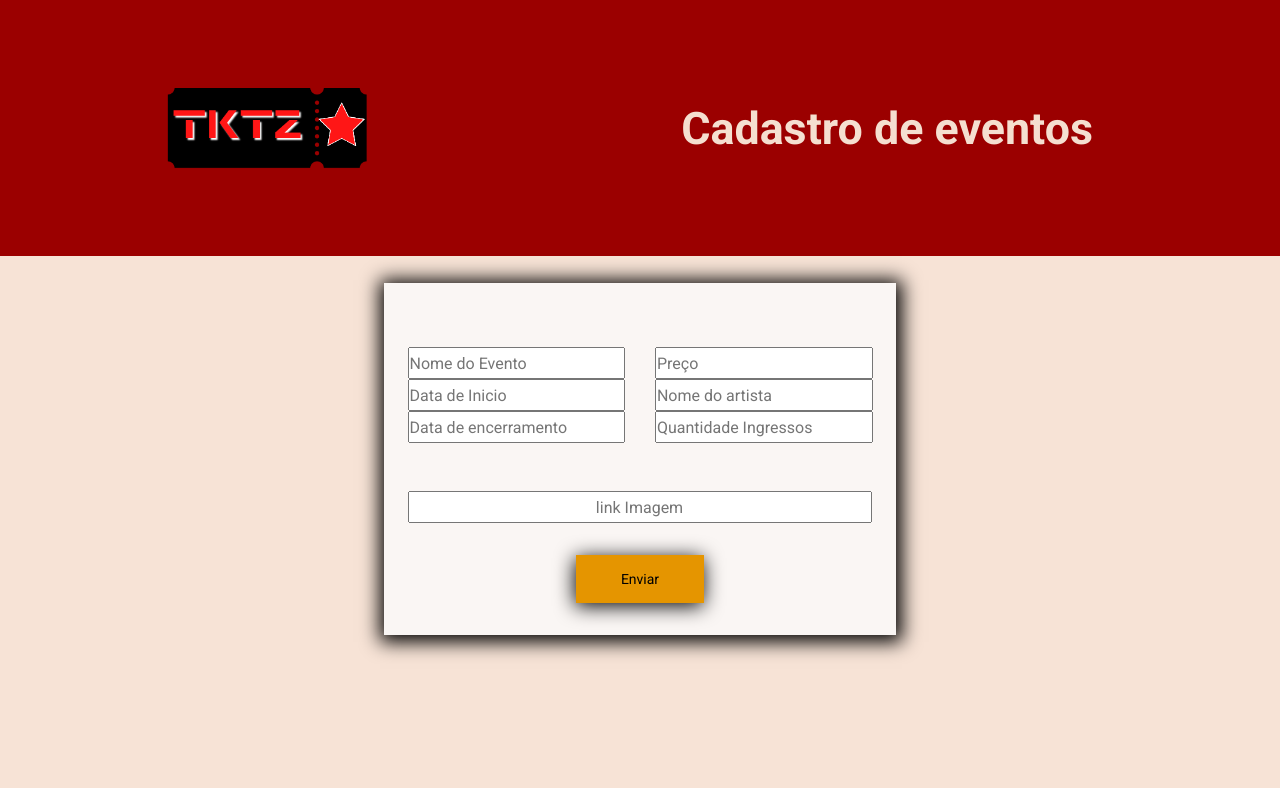
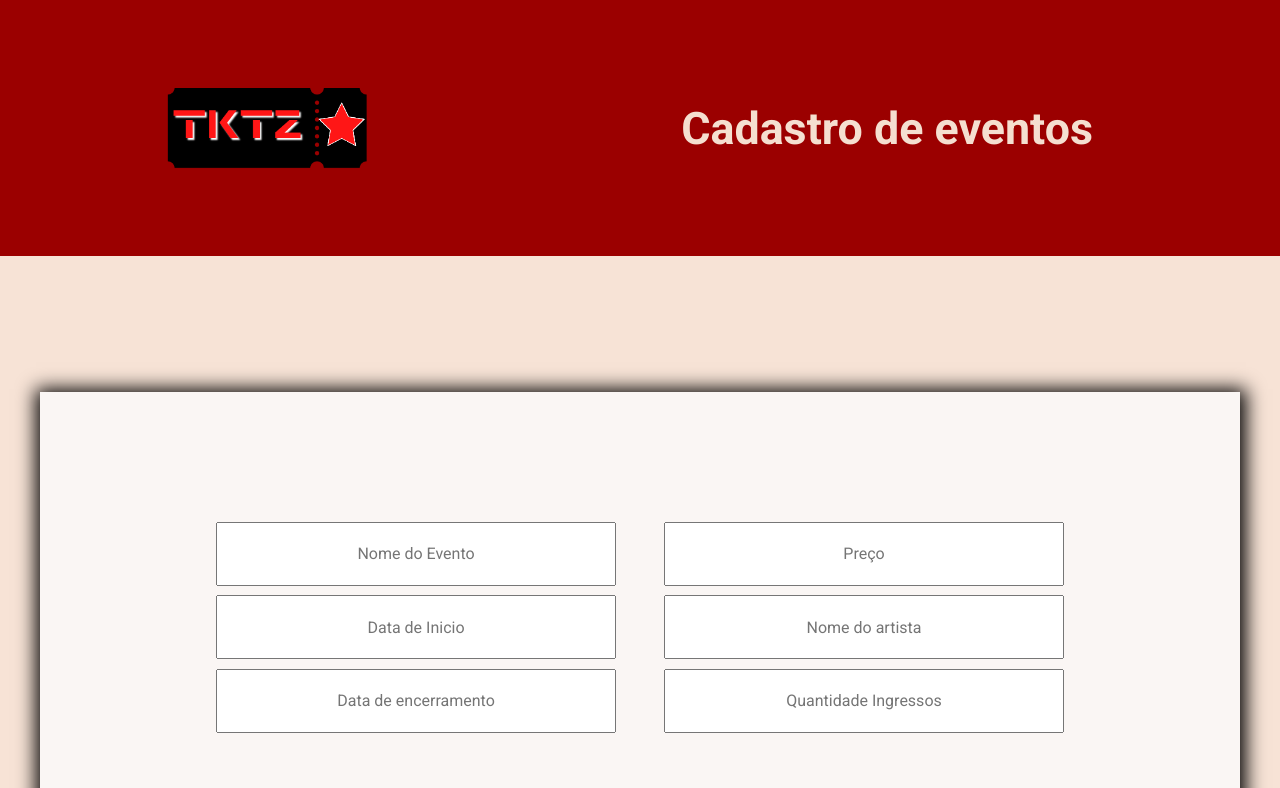
Before and after one commit to ucb-concorrente/projeto, a React (Create React App) app in the folder frontend/: page /event in a window 1280 px wide. Shown: the top 788 px of the page. Built offline with nearby package versions, Linux system fonts and the light colour scheme.

Commit message:
Fix: Tela de Evento

```diff
--- a/frontend/package.json
+++ b/frontend/package.json
@@ -20,7 +20,7 @@
     "react-router-dom": "^5.1.1",
     "react-scripts": "5.0.1",
     "react-svg": "^15.0.1",
-    "react-toastify": "^9.0.1",
+    "react-toastify": "^9.0.5",
     "sass": "^1.52.1",
     "web-vitals": "^2.1.0"
   },
--- a/frontend/src/components/EventForm/Form.js
+++ b/frontend/src/components/EventForm/Form.js
@@ -10,6 +10,7 @@ export function Form() {
   const [qntTikets, setQntTikets] = useState("");
   const [artist, setArtist] = useState("");
   const [banner, setBanner] = useState("");
+  const [showErrorMessage, setShowErrorMessage] = useState(false);
 
   function handleSubmit(e) {
     e.preventDefault();
@@ -23,6 +24,9 @@ export function Form() {
       qntTikets,
     };
     console.log(event);
+    const eventHasEmptyValue = validate(event);
+    console.log("event", eventHasEmptyValue);
+    if (!eventHasEmptyValue) {
       api
         .post("events/add/", event)
         .then((response) => {
@@ -31,9 +35,26 @@ export function Form() {
         .catch((error) => {
           throw new Error(error);
         });
+    } else {
+      setShowErrorMessage(true);
+      setTimeout(() => {
+        setShowErrorMessage(false);
+        console.log("Delayed for 2 second.");
+      }, 3000);
+    }
+  }
+
+  function validate(event) {
+    const isEmpty = !Object.values(event).some((x) => x !== null && x !== "");
+    return isEmpty;
   }
   return (
     <div className="container-event">
+      {showErrorMessage ? (
+        <p className="error">
+          Por favor, preencha todo o formulario para cadastrar um evento
+        </p>
+      ) : null}
       <form onSubmit={(event) => handleSubmit(event)}>
         <div className="columns">
           <div className="column-1">
@@ -91,9 +112,8 @@ export function Form() {
           value={banner}
           onChange={(valor) => setBanner(valor.target.value)}
         />
-
+        <button type="submit">Enviar</button>
       </form>
-        <button type="submit">Enviar</button>
     </div>
   );
 }
--- a/frontend/src/components/EventForm/styles.scss
+++ b/frontend/src/components/EventForm/styles.scss
@@ -1,42 +1,60 @@
-div.container-event{
+div.container-event {
   border: none;
   box-shadow: 1px 2px 18px 5px;
+  margin: 8.5rem auto;
+  height: 40rem;
+  width: 75rem;
+  display: flex;
+  align-items: center;
+  justify-content: center;
+  background-color: #faf6f4;
+  flex-direction: column;
+
+  @media screen and (min-width: 1366px) and (max-width: 1366px) and (min-height: 768px) and (max-height: 768px) {
     margin: 1.7rem auto;
     height: 22rem;
     width: 32rem;
+  }
+
+  form {
     display: flex;
     align-items: center;
-    justify-content: center;
-    background-color:#faf6f4;
     flex-direction: column;
+  }
 
-    input{
+  input {
+    height: 4rem;
+    width: 100%;
+    margin: 0.3rem 0;
+    font-size: 1rem;
+    color: rgb(34, 33, 33);
+    @media screen and (min-width: 1366px) and (max-width: 1366px) and (min-height: 768px) and (max-height: 768px) {
       height: 2rem;
       width: 29rem;
       font-size: 1rem;
-        color : rgb(34, 33, 33);
+    }
   }
 
-
-
-    .columns{
+  .columns {
     display: flex;
     justify-content: space-between;
-        width: 465px;
+    width: 53rem;
     margin-top: 2rem;
     margin-bottom: 3rem;
-        input{
+    input {
+      text-align: center;
+      width: 25rem;
+      display: flex;
+      @media screen and (min-width: 1366px) and (max-width: 1366px) and (min-height: 768px) and (max-height: 768px) {
         width: 13.6rem;
-            display: flex;
       }
-        .column-1{
+    }
+    .column-1 {
       display: flex;
       flex-direction: column;
-
-
     }
 
-        .colum-2{
+    .colum-2 {
       display: flex;
       flex-direction: column;
     }
@@ -52,7 +70,11 @@ button {
   margin-top: 2rem;
 }
 
-
-.banner{
+.banner {
   text-align: center;
 }
+
+.error {
+  color: red;
+  font-size: 1.7rem;
+}
--- a/frontend/src/components/HomeContent/Button/styles.scss
+++ b/frontend/src/components/HomeContent/Button/styles.scss
@@ -8,6 +8,7 @@
   color: rgb(37, 36, 36);
   font-size: 1.25rem;
   font-weight: bold;
+  margin-bottom: 2rem;
 
   display: flex;
   align-items: center;
--- a/frontend/src/components/HomeContent/HomeContent.js
+++ b/frontend/src/components/HomeContent/HomeContent.js
@@ -316,7 +316,7 @@ export function HomeContent(props) {
             <div className="showItem-container">
               <div className="show-item">
                 <div key={item.id} className="item">
-                  {/* <img src={item.foto?.link} alt={item.foto?.alt} /> */}
+                  <img src={item.imgUrl} alt={"Foto evento"} />
 
                   <h1 key={item.name}>{item.name}</h1>
                   <hr
@@ -326,14 +326,18 @@ export function HomeContent(props) {
                     }}
                   />
                   <div className="ingressos">
-                    <h2>Valor: {item.price}</h2>
+                    <h2 key={item.id}>Valor: {item.price}</h2>
                   </div>
+                  <div className="datas">
+                    <h2>De: {item.startDate}</h2>
+                    <h2>A: {item.endDate}</h2>
+                  </div>
+                  <h4 key={item.id}>
+                    Artista: <b>{item.artist}</b>
+                  </h4>
                 </div>
               </div>
-              <HomeBuyButton
-                eventName={item.name}
-                eventPicture={item.foto?.link}
-              />
+              <HomeBuyButton eventName={item.name} eventPicture={item.imgUrl} />
             </div>
           ))}
         </Carousel>
--- a/frontend/src/components/HomeContent/styles.scss
+++ b/frontend/src/components/HomeContent/styles.scss
@@ -6,7 +6,7 @@
     align-items: center;
     justify-content: center;
 
-    .carousel{
+    .carousel {
       height: 80rem;
     }
     .showItem-container {
@@ -15,8 +15,8 @@
       justify-content: center;
       align-items: flex-end;
 
-      &:first-child{
-        margin-left: 4.5rem;
+      &:first-child {
+        margin-left: 7.5rem;
       }
 
       .show-item {
@@ -27,6 +27,10 @@
         min-width: 11.625rem;
 
         .item {
+          display: flex;
+          flex-direction: column;
+          align-items: space-between;
+          justify-content: center;
           h1 {
             margin-top: 0.2rem;
             text-align: center;
@@ -38,6 +42,11 @@
             width: 9.5rem;
           }
 
+          h4 {
+            margin-top: 1.5rem;
+            margin-left: 1rem;
+          }
+
           .ingressos {
             margin-top: 0.5rem;
             width: 100%;
@@ -45,8 +54,24 @@
             display: flex;
             justify-content: space-around;
             align-items: center;
-            font-size: 0.5rem;
+            font-size: 0.8rem;
             flex: 1;
+          }
+
+          .datas {
+            margin-top: 1rem;
+            margin-left: 1rem;
+            display: flex;
+            flex-direction: column;
+            align-items: flex-start;
+            justify-content: center;
+            h2 {
+              font-size: 18px;
+            }
+            h2:first-child {
+              margin: 5px 0;
+              font-size: 18px;
+            }
           }
         }
       }
```
Also changed, not shown: 1 other file (tests, documents, lock files or other folders). Lines whose indentation alone changed are shown as unchanged.
